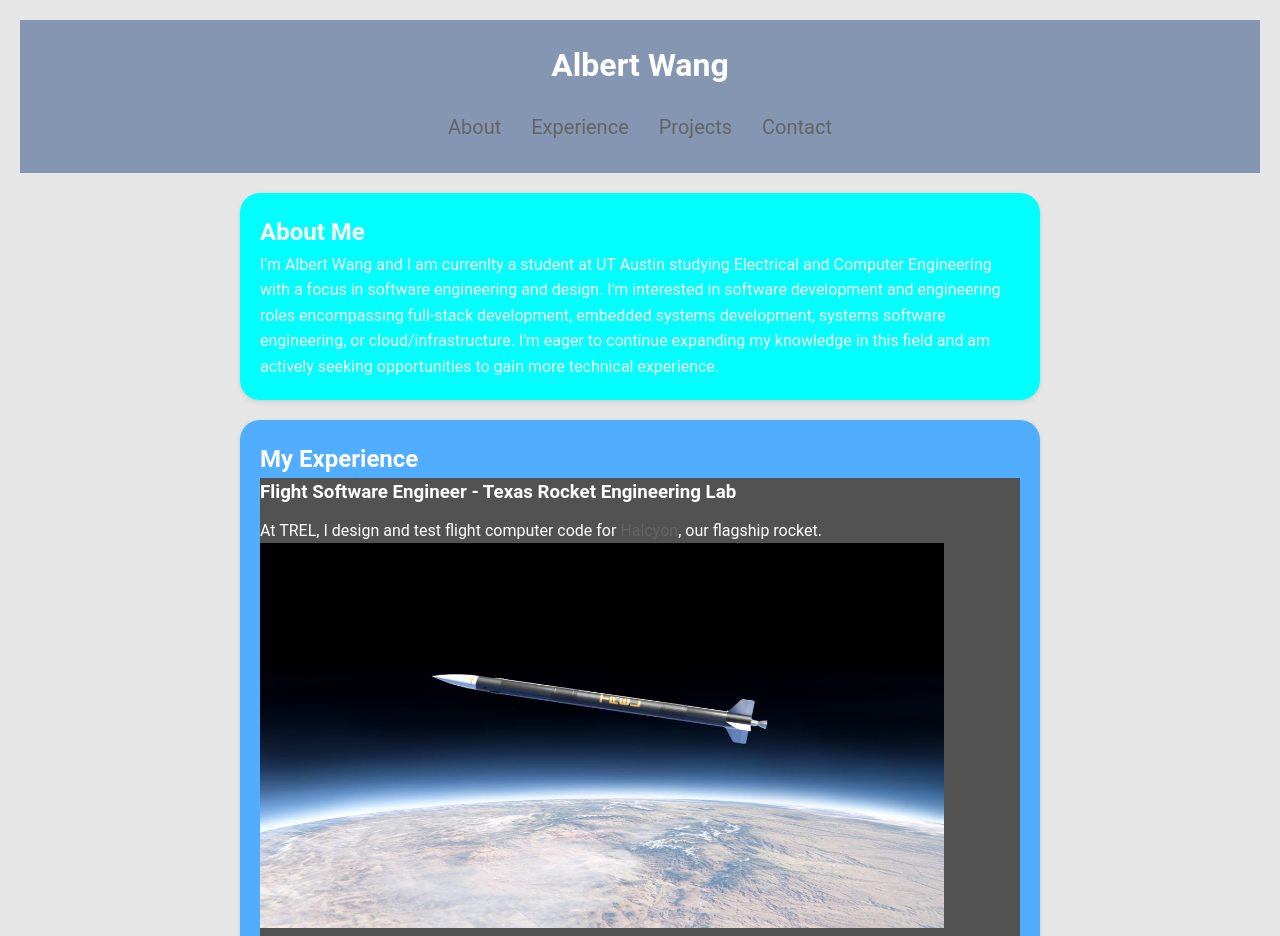
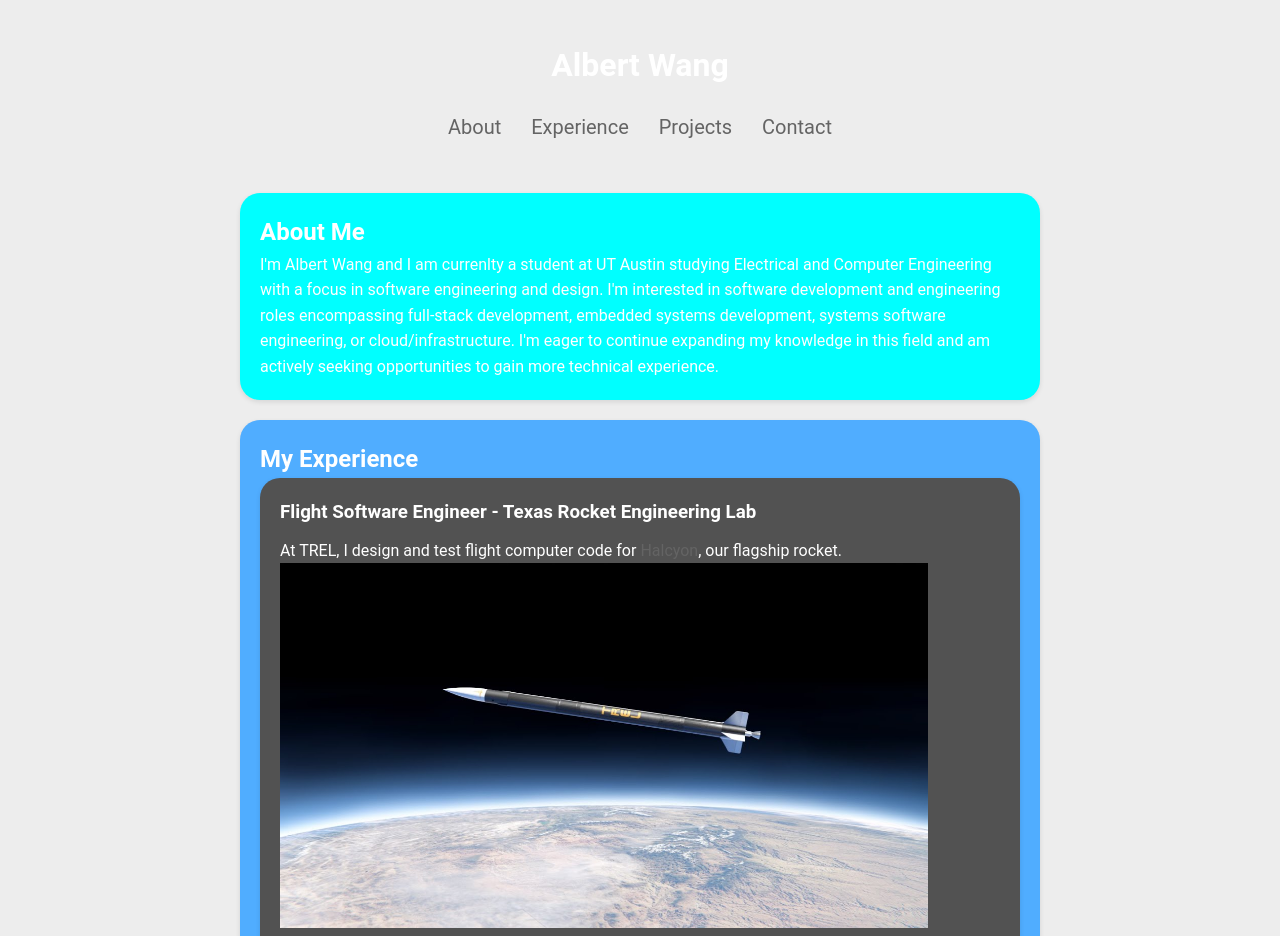
Before and after one commit to albertbw011/albertbw011.github.io, a plain HTML site: page index.html in a window 1280 px wide. Shown: the top 936 px of the page. Drawn offline with Linux system fonts and the light colour scheme.

Commit message:
more css

```diff
--- a/stylesheet.css
+++ b/stylesheet.css
@@ -7,7 +7,7 @@
 body {
     font-family: Roboto, sans-serif;
     line-height: 1.6;
-    background-color: #e6e6e6;
+    background-color: #ededed;
     color: #fff;
     padding: 20px;
 }
@@ -15,7 +15,7 @@ body {
 header {
     text-align: center;
     padding: 20px 0;
-    background-color: #8596b2;
+    background-color: #ededed;
     color: #fff;
 }
 
@@ -72,6 +72,9 @@ section {
 .project {
     background-color: #525252;
     margin-bottom: 20px;
+    padding: 20px;
+    border-radius: 20px;
+    box-shadow: 0 2px 5px rgba(0, 0, 0, 0.1);
 }
 
 .project h3 {
```
